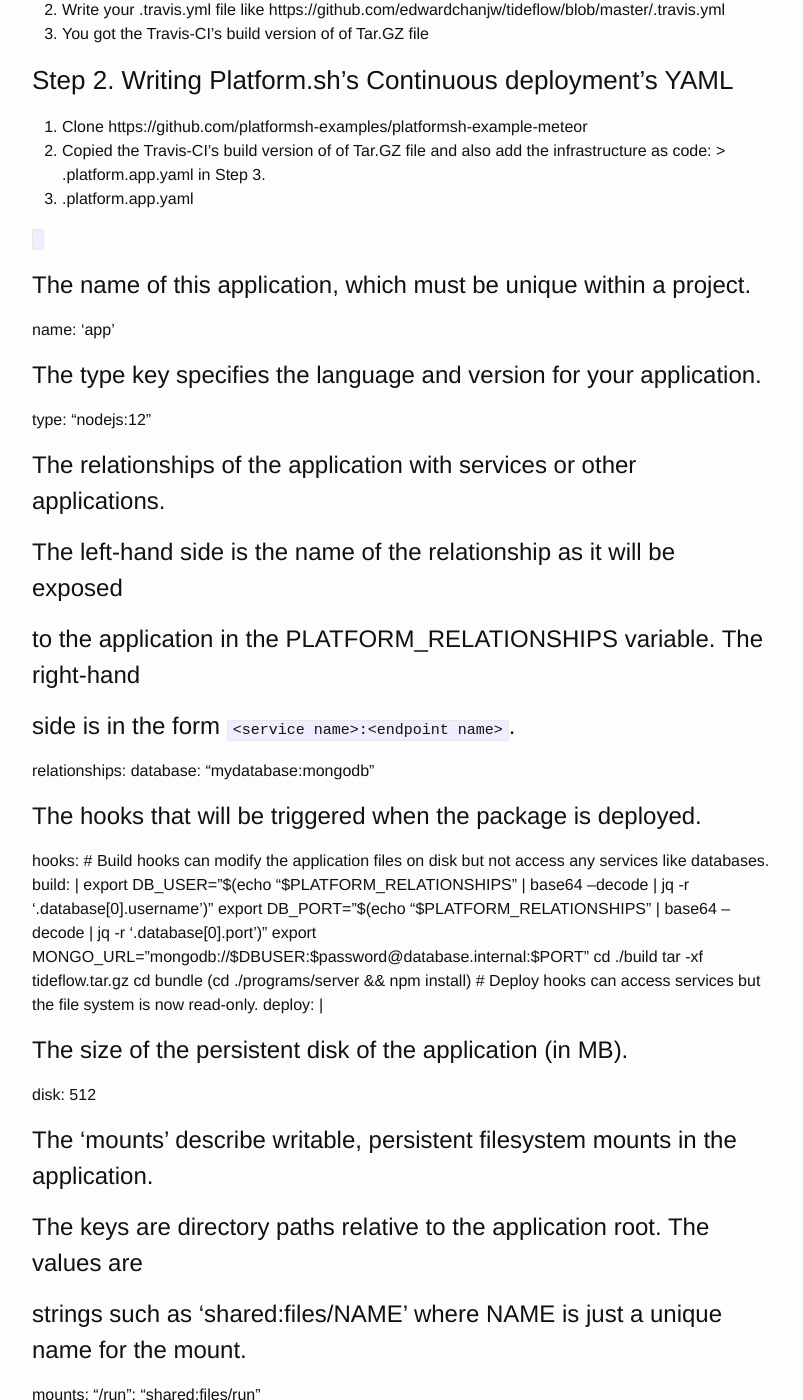
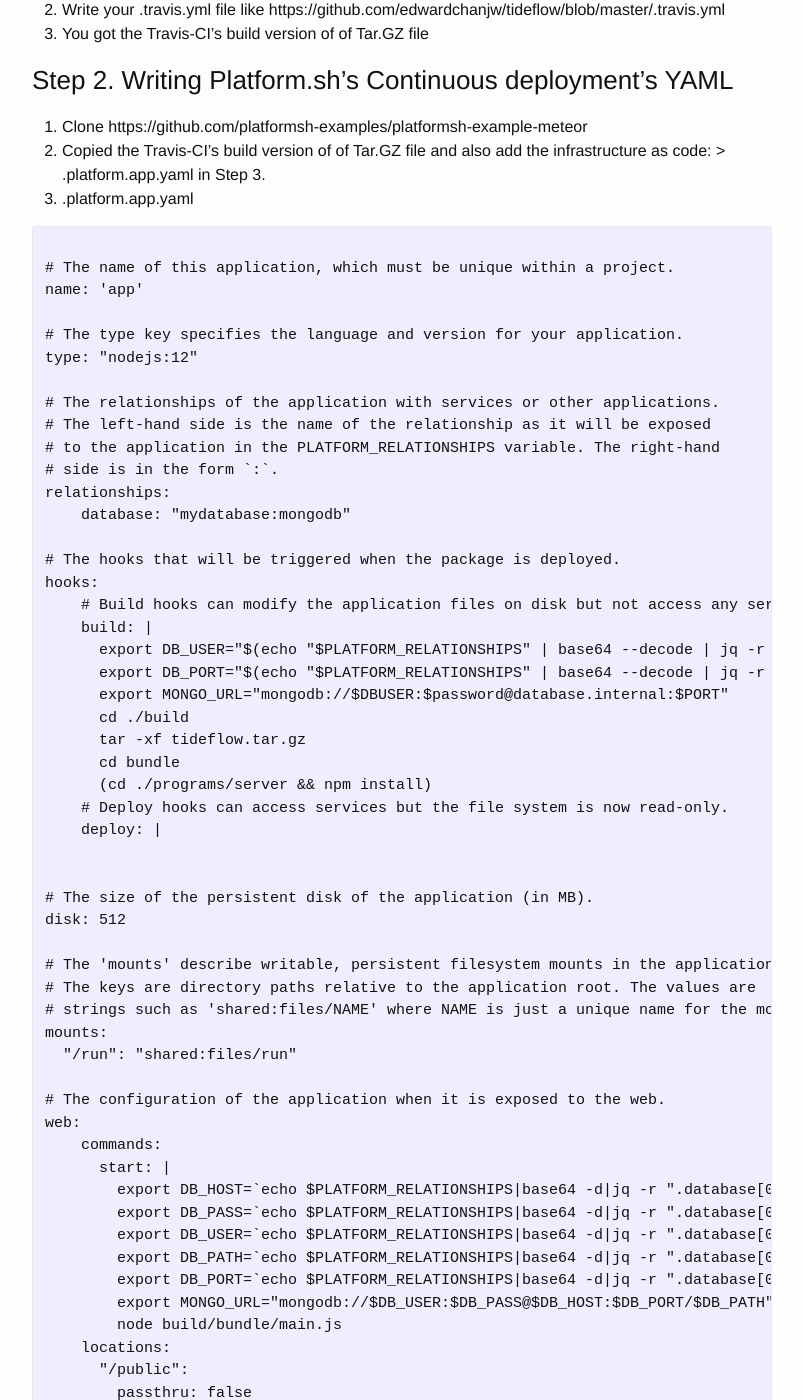
Before and after one commit to edwardchanjw/simpleblog, a Jekyll site: the page built from _posts/2020-10-29-core-zapier-clone-tideflow-on-platformsh.markdown, in a window 1280 px wide and 1400 px high, scrolled down 1354 px. Shown: the whole window, without its empty margins (238-1041 px from the left). Built offline with Jekyll 4.4.1, drawn with Linux system fonts in a browser that asks for light colours; some of the changed text lies outside the part shown.

Commit message:
Updated Core Zapier Clone Tideflow On Platformsh

```diff
--- a/_posts/2020-10-29-core-zapier-clone-tideflow-on-platformsh.markdown
+++ b/_posts/2020-10-29-core-zapier-clone-tideflow-on-platformsh.markdown
@@ -40,7 +40,7 @@ Cons:
 2. Copied the Travis-CI's build version of of Tar.GZ file and also add the infrastructure as code: > .platform.app.yaml in Step 3.
 3. .platform.app.yaml
 
-
+<pre>
 <code>
 # The name of this application, which must be unique within a project.
 name: 'app'
@@ -102,8 +102,12 @@ web:
             expires: -1
 
 </code>
+</pre>
 
-4. change the ROOT_URL to your Platform.sh's provided URL, probably I can update Step 3 later...because I don't have time to test it now.
+
+***
+
+Then change the ROOT_URL to your Platform.sh's provided URL, probably I can update Step 3 later...because I don't have time to test it now.
 
 I have the urge to learn some Next.JS first, then I am bringing you the updated version of this article and another how to setup Node.js boilerplate, NEXT.js / Nuxt continuous deployment on Heroku and Platform.sh in next week. If you having any question, please don't afraid to ask, but I might update this post to new method soon.
 
```
